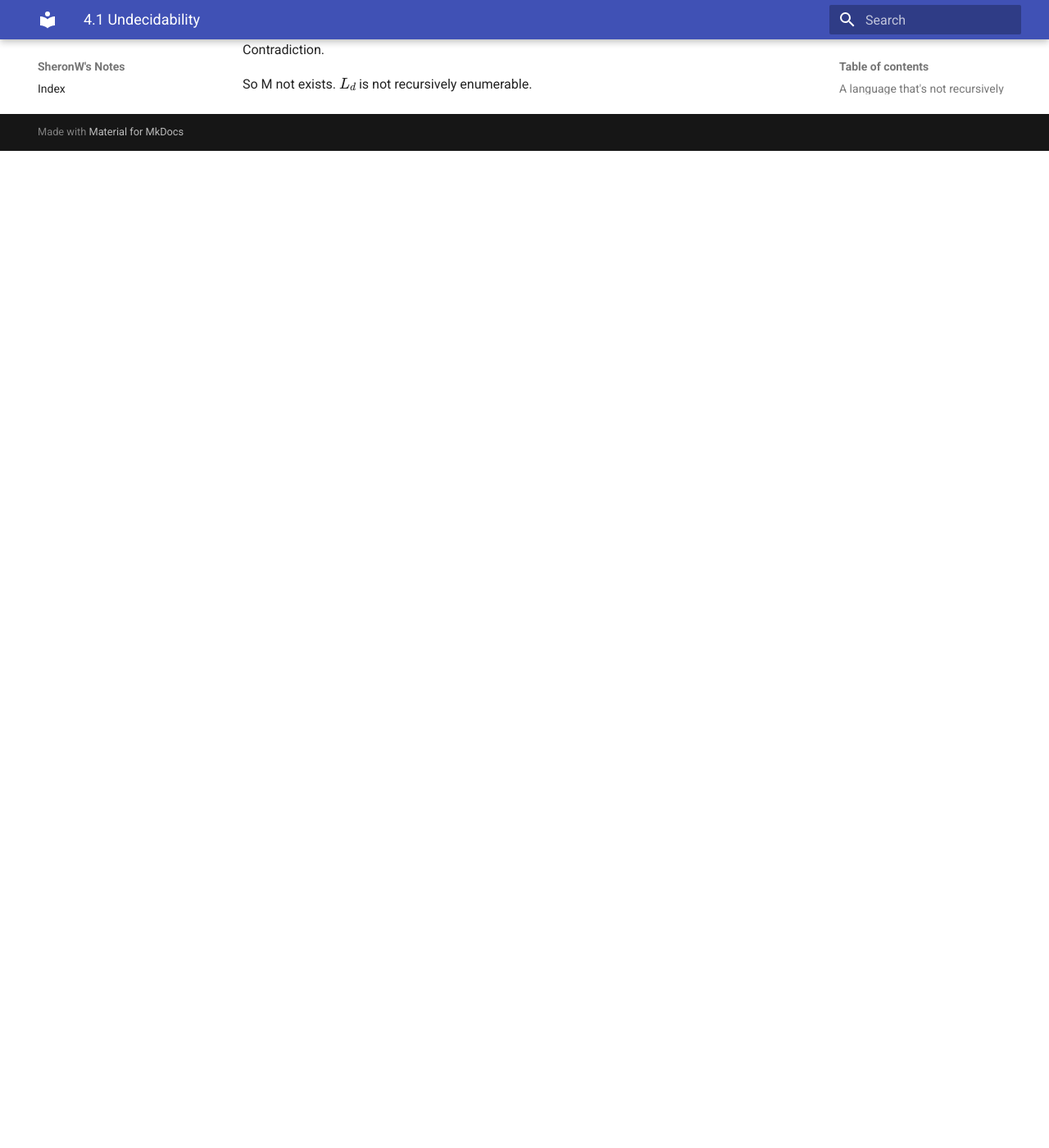
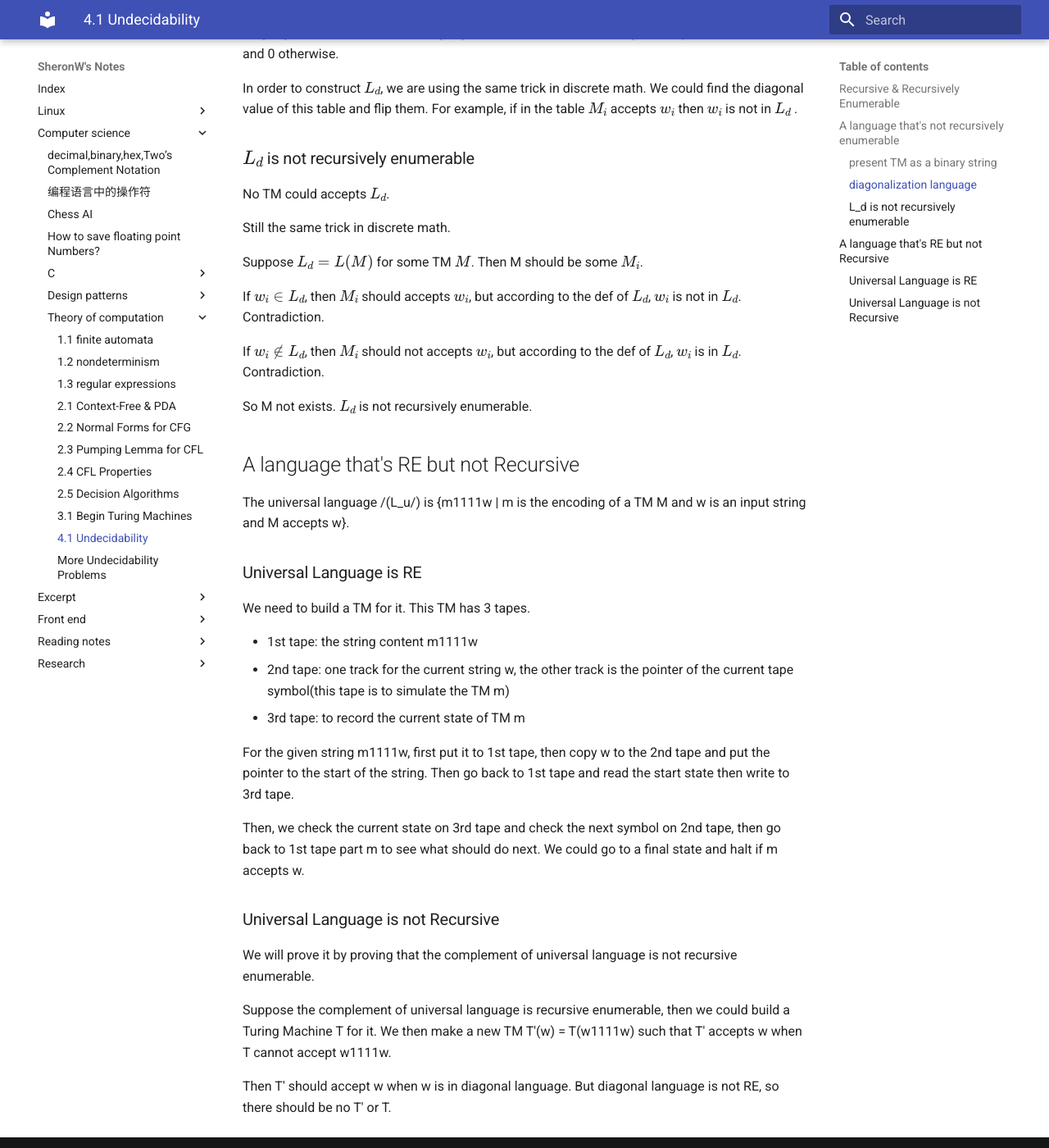
Before and after one commit to sheronw/SheronW-sNotes, an MkDocs documentation site: the page built from docs/computer science/theory of computation/4-1 Undecidability.md, in a window 1280 px wide and 1400 px high, scrolled down 1474 px. Shown: the whole window at 82% size. Built offline with MkDocs 1.6.1 and Material for MkDocs 9.7.7, drawn with Linux system fonts in a browser that asks for light colours; formulas are drawn with MathJax 3; before the commit the page ends 1658 px from its top, so only the background shows below that; some of the changed text lies outside the part shown.

Commit message:
RE and R from theory of computation

```diff
--- a/docs/computer science/theory of computation/4-1 Undecidability.md
+++ b/docs/computer science/theory of computation/4-1 Undecidability.md
@@ -9,9 +9,24 @@
 
 i.e. Does this TM accept this input?
 
+## Recursive & Recursively Enumerable
+
+A language L is **recursive** if L=L(M) for some Turing machine M such that:
+
+- If w is in L, then M accepts and halts.
+- If w is not in L, then M eventually halts, alghough it never enters an accepting state.
+
+If the language is **recursive** then it is accepted by a TM that always halts.(**Decider**)
+
+A language L is **recursively enumerable** if \(L=L(M)\) for some TM \(M\), but necessary halts for all input. (**Recognizer**)
+
+Not RE > RE > R
+
+If a language is recursive, then its complement is also recursive.
+
+If a language and its complement are both recursively enumerable, then the langauge is recursive.
+
 ## A language that's not recursively enumerable
-
-A language L is recursively enumerable if \(L=L(M)\) for some TM \(M\).
 
 ### present TM as a binary string
 
@@ -48,3 +63,27 @@
 If \(w_i \notin L_d\), then \(M_i\) should not accepts \(w_i\), but according to the def of \(L_d\), \(w_i\) is in \(L_d\). Contradiction.
 
 So M not exists. \(L_d\) is not recursively enumerable.
+
+## A language that's RE but not Recursive
+
+The universal language /(L_u/) is {m1111w | m is the encoding of a TM M and w is an input string and M accepts w}.
+
+### Universal Language is RE
+
+We need to build a TM for it. This TM has 3 tapes.
+
+- 1st tape: the string content m1111w
+- 2nd tape: one track for the current string w, the other track is the pointer of the current tape symbol(this tape is to simulate the TM m)
+- 3rd tape: to record the current state of TM m
+
+For the given string m1111w, first put it to 1st tape, then copy w to the 2nd tape and put the pointer to the start of the string. Then go back to 1st tape and read the start state then write to 3rd tape.
+
+Then, we check the current state on 3rd tape and check the next symbol on 2nd tape, then go back to 1st tape part m to see what should do next. We could go to a final state and halt if m accepts w.
+
+### Universal Language is not Recursive
+
+We will prove it by proving that the complement of universal language is not recursive enumerable.
+
+Suppose the complement of universal language is recursive enumerable, then we could build a Turing Machine T for it. We then make a new TM T'(w) = T(w1111w) such that T' accepts w when T cannot accept w1111w.
+
+Then T' should accept w when w is in diagonal language. But diagonal language is not RE, so there should be no T' or T.
```
Also changed, not shown: docs/computer science/theory of computation/4-2 More Undecidability Problems.md (added, +20 -0 lines).
